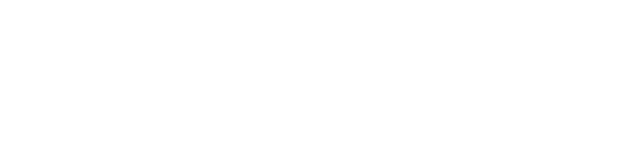
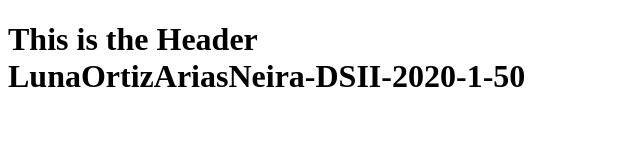
Before and after one commit to danielluna96/LunaOrtizAriasNeira-DSII-2020-1-50, a plain HTML site: page index.html in a window 1280 px wide. Shown: the whole page, without its empty margins (0-640 px from the left). Drawn offline with Linux system fonts and the light colour scheme.

Commit message:
Seventh Point

```diff
--- a/index.html
+++ b/index.html
@@ -4,8 +4,14 @@
     <meta charset="UTF-8">
     <meta name="viewport" content="width=device-width, initial-scale=1.0">
     <title>LunaOrtizAriasNeira-DSII-2020-1-50</title>
+    <link href="https://www.univalle.edu.co/templates/t3_bs3_blank/favicon.ico" rel="icon" type="image/vnd.microsoft.icon">
 </head>
 <body>
-
+    <header>
+        <h1>
+            This is the Header <br>
+            LunaOrtizAriasNeira-DSII-2020-1-50
+        </h1>
+    </header>
 </body>
 </html>
```
